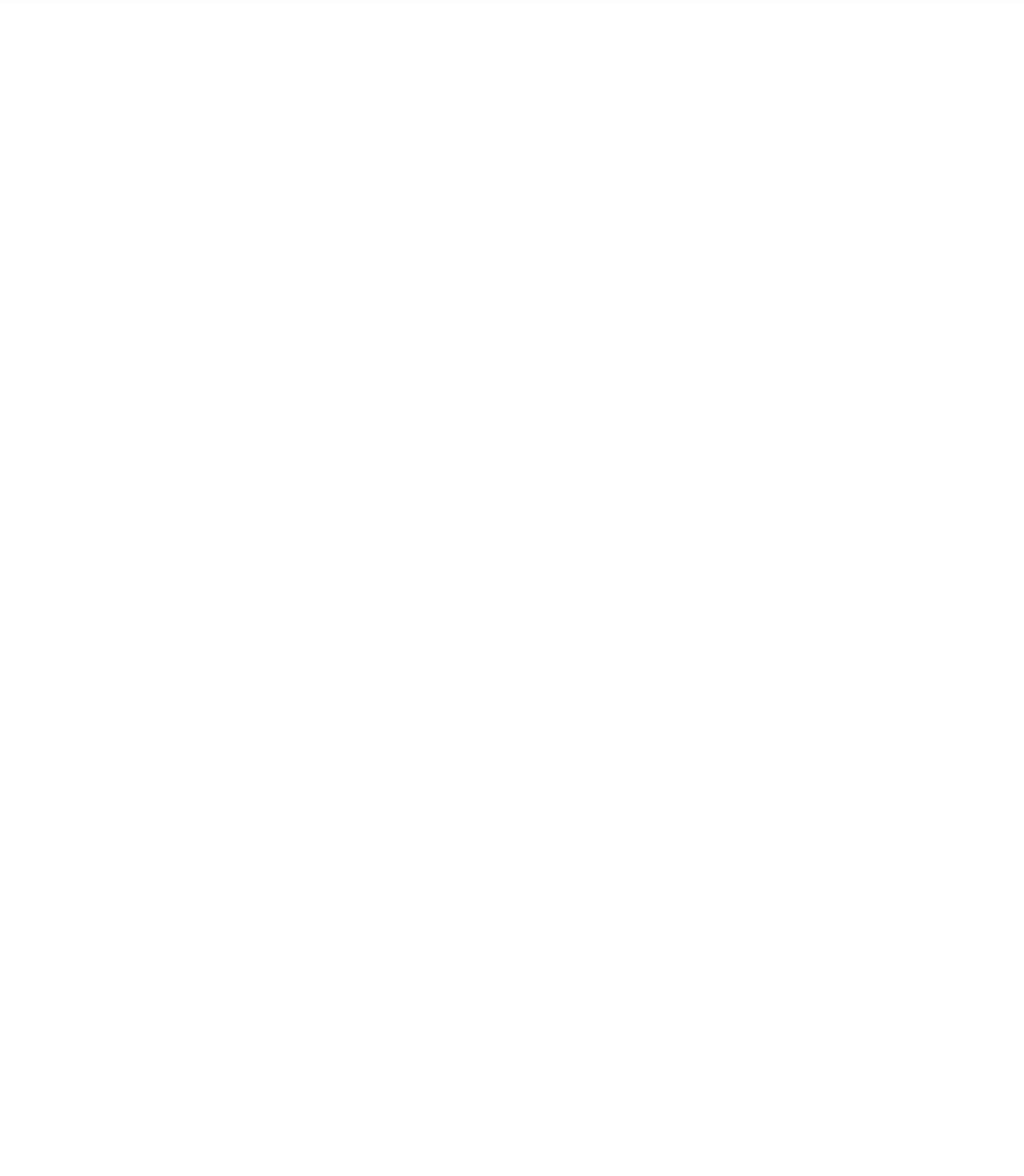
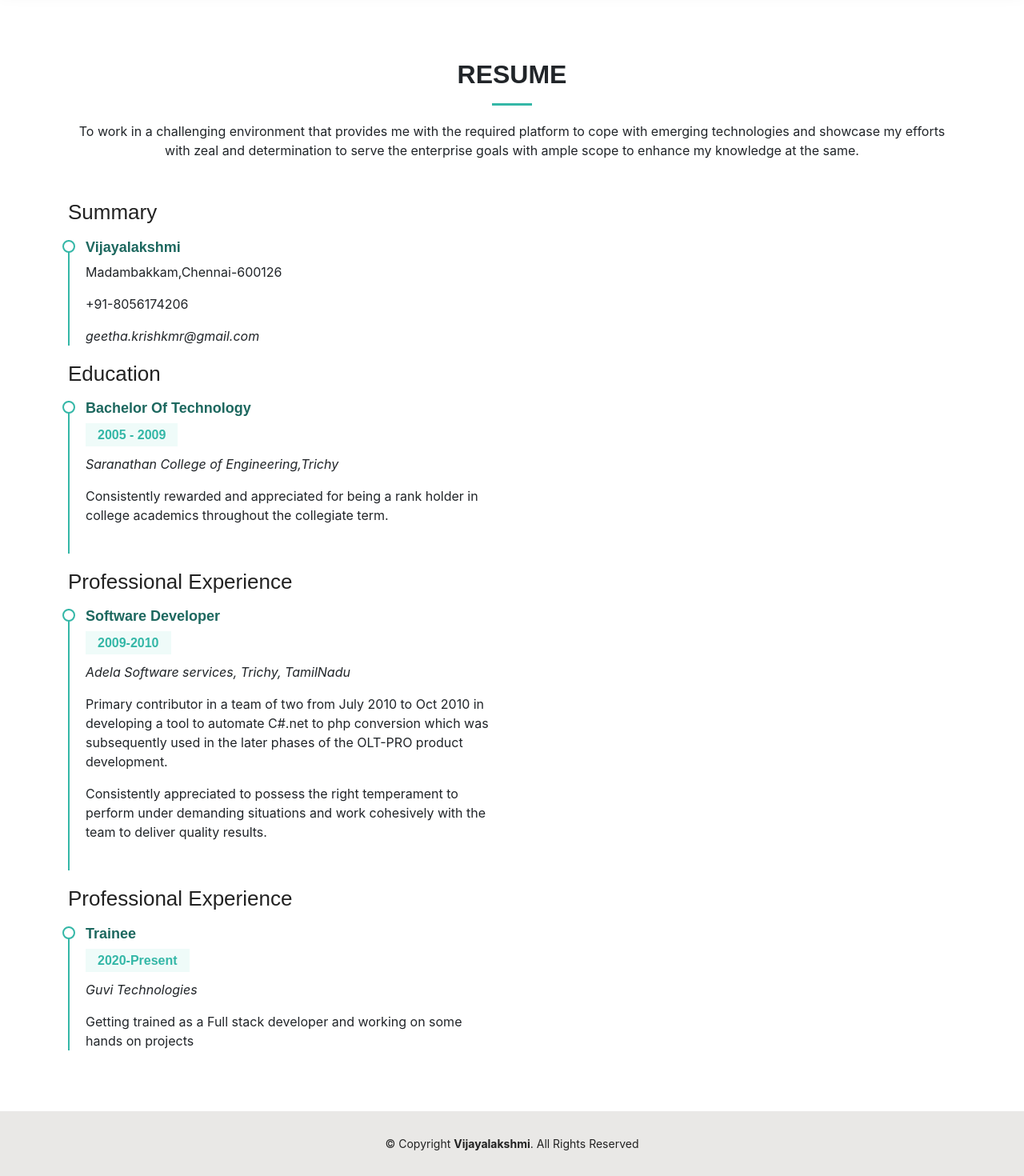
Before and after one commit to Vijayalakshmi-krishna/Vijayalakshmi-Portfolio, an Angular app: page /resume in a window 1280 px wide. Before the commit this address led to /. Shown: the part 84-1554 px from the top of the page at 80% size. Before the commit the page ends 800 px from the top, so only its background shows below. Built offline with nearby package versions, Linux system fonts and the light colour scheme.

Commit message:
version 1.1

```diff
--- a/src/app/about/about.component.html
+++ b/src/app/about/about.component.html
@@ -11,7 +11,7 @@
 
         <div class="row">
           <div class="col-lg-4">
-            <img src="assets/img/about.jpg" class="img-fluid" alt="">
+            <!-- <img src="assets/img/about.jpg" class="img-fluid" alt=""> -->
           </div>
           <div class="col-lg-8 pt-4 pt-lg-0 content">
             <h3>UI/UX Designer</h3>
@@ -24,14 +24,14 @@
                   <li><i class="icofont-rounded-right"></i> <strong>Birthday:</strong>29 April 1988</li>
                   <li><i class="icofont-rounded-right"></i> <strong>Website:</strong> www.example.com</li>
                   <li><i class="icofont-rounded-right"></i> <strong>Phone:</strong> +91 8056174206</li>
-                  <li><i class="icofont-rounded-right"></i> <strong>City:</strong> City : Chennai, TamilNadu , India</li>
+                  <li><i class="icofont-rounded-right"></i> <strong>City:</strong>Chennai, TamilNadu , India</li>
                 </ul>
               </div>
               <div class="col-lg-6">
                 <ul>
                   <!-- <li><i class="icofont-rounded-right"></i> <strong>Age:</strong> 30</li> -->
                   <li><i class="icofont-rounded-right"></i> <strong>Degree:</strong> B.Tech(IT)</li>
-                  <li><i class="icofont-rounded-right"></i> <strong>PhEmailone:</strong> geetha.krishkmr@gmail.com</li>
+                  <li><i class="icofont-rounded-right"></i> <strong>Email:</strong> geetha.krishkmr@gmail.com</li>
                   <li><i class="icofont-rounded-right"></i> <strong>Freelance:</strong> Available</li>
                 </ul>
               </div>
@@ -60,30 +60,30 @@
           <div class="col-lg-6">
 
             <div class="progress">
-              <span class="skill">HTML <i class="val">100%</i></span>
-              <div class="progress-bar-wrap">
+              <span class="skill">HTML </span>
+              <!-- <div class="progress-bar-wrap">
                 <div class="progress-bar" role="progressbar" aria-valuenow="100" aria-valuemin="0" aria-valuemax="100"></div>
-              </div>
+              </div> -->
             </div>
 
             <div class="progress">
-              <span class="skill">CSS <i class="val">90%</i></span>
-              <div class="progress-bar-wrap">
+              <span class="skill">CSS </span>
+              <!-- <div class="progress-bar-wrap">
                 <div class="progress-bar" role="progressbar" aria-valuenow="90" aria-valuemin="0" aria-valuemax="100"></div>
-              </div>
+              </div> -->
             </div>
 
             <div class="progress">
-              <span class="skill">JavaScript <i class="val">75%</i></span>
-              <div class="progress-bar-wrap">
+              <span class="skill">JavaScript </span>
+              <!-- <div class="progress-bar-wrap">
                 <div class="progress-bar" role="progressbar" aria-valuenow="75" aria-valuemin="0" aria-valuemax="100"></div>
-              </div>
+              </div> -->
             </div>
             <div class="progress">
-                <span class="skill">Python <i class="val">75%</i></span>
-                <div class="progress-bar-wrap">
+                <span class="skill">Python</span>
+                <!-- <div class="progress-bar-wrap">
                   <div class="progress-bar" role="progressbar" aria-valuenow="75" aria-valuemin="0" aria-valuemax="100"></div>
-                </div>
+                </div> -->
               </div>
 
           </div>
@@ -91,30 +91,30 @@
           <div class="col-lg-6">
 
             <div class="progress">
-              <span class="skill">Angular <i class="val">80%</i></span>
-              <div class="progress-bar-wrap">
+              <span class="skill">Angular </span>
+              <!-- <div class="progress-bar-wrap">
                 <div class="progress-bar" role="progressbar" aria-valuenow="80" aria-valuemin="0" aria-valuemax="80"></div>
-              </div>
+              </div> -->
             </div>
 
             <div class="progress">
-              <span class="skill">React <i class="val">90%</i></span>
-              <div class="progress-bar-wrap">
+              <span class="skill">React </span>
+              <!-- <div class="progress-bar-wrap">
                 <div class="progress-bar" role="progressbar" aria-valuenow="90" aria-valuemin="0" aria-valuemax="100"></div>
-              </div>
+              </div> -->
             </div>
 
             <div class="progress">
-              <span class="skill">MongoDB <i class="val">55%</i></span>
-              <div class="progress-bar-wrap">
+              <span class="skill">MongoDB </span>
+              <!-- <div class="progress-bar-wrap">
                 <div class="progress-bar" role="progressbar" aria-valuenow="55" aria-valuemin="0" aria-valuemax="100"></div>
-              </div>
+              </div> -->
             </div>
             <div class="progress">
-                <span class="skill">Nodejs <i class="val">55%</i></span>
-                <div class="progress-bar-wrap">
+                <span class="skill">Nodejs</span>
+                <!-- <div class="progress-bar-wrap">
                   <div class="progress-bar" role="progressbar" aria-valuenow="55" aria-valuemin="0" aria-valuemax="100"></div>
-                </div>
+                </div> -->
               </div>
 
 
--- a/src/app/app-routing.module.ts
+++ b/src/app/app-routing.module.ts
@@ -3,6 +3,7 @@
 import { AboutComponent } from './about/about.component';
 import { PortfolioComponent } from './portfolio/portfolio.component';
 import { ContactComponent } from './contact/contact.component';
+import { ResumeComponent } from './resume/resume.component';
 
 const routes: Routes = [
 
@@ -21,6 +22,10 @@
   {
     path:'contact',
     component:ContactComponent
+  },
+  {
+    path:'resume',
+    component:ResumeComponent
   }
 ];
 
--- a/src/app/app.component.html
+++ b/src/app/app.component.html
@@ -1,2 +1,13 @@
 <app-navbar></app-navbar>
 <router-outlet></router-outlet>
+
+<footer id="footer">
+  <div class="container">
+    <div class="copyright">
+      &copy; Copyright <strong><span>Vijayalakshmi</span></strong>. All Rights Reserved
+    </div>
+    <!-- <div class="credits">
+    Designed by <a href="https://bootstrapmade.com/">BootstrapMade</a>
+    </div> -->
+  </div>
+</footer><!-- End  Footer -->
--- a/src/app/app.module.ts
+++ b/src/app/app.module.ts
@@ -7,6 +7,7 @@
 import { NavbarComponent } from './navbar/navbar.component';
 import { PortfolioComponent } from './portfolio/portfolio.component';
 import { ContactComponent } from './contact/contact.component';
+import { ResumeComponent } from './resume/resume.component';
 
 @NgModule({
   declarations: [
@@ -14,7 +15,8 @@
     AboutComponent,
     NavbarComponent,
     PortfolioComponent,
-    ContactComponent
+    ContactComponent,
+    ResumeComponent
   ],
   imports: [
     BrowserModule,
--- a/src/app/navbar/navbar.component.html
+++ b/src/app/navbar/navbar.component.html
@@ -10,6 +10,7 @@
 
           <li><a routerLink="about">About</a></li>
           <li><a routerLink="portfolio">Portfolio</a></li>
+          <li><a routerLink="resume">Resume</a></li>
           <li><a routerLink="contact">Contact</a></li>
         </ul>
       </nav><!-- .nav-menu -->
--- /dev/null
+++ b/src/app/resume/resume.component.html
@@ -0,0 +1,55 @@
+<h1>Resume</h1>
+
+<main id="main">
+    <section id="resume" class="resume">
+        <div class="container" data-aos="fade-up">
+            <div class="section-title">
+                <h2>Resume</h2>
+                <p>To work in a challenging environment that provides me with the required platform to cope with
+                    emerging technologies and showcase my efforts with zeal and determination to serve the enterprise
+                    goals with ample scope to enhance my knowledge at the same.</p>
+            </div>
+            <div class="row">
+                <div class="col-lg-6">
+                    <h3 class="resume-title">Summary</h3>
+                    <div class="resume-item pb-0">
+                        <h4>Vijayalakshmi</h4>
+                        <p>Madambakkam,Chennai-600126</p>
+                        <p>+91-8056174206</p>
+                        <p><em>geetha.krishkmr@gmail.com</em></p>
+
+
+
+                    </div>
+                    <h3 class="resume-title">Education</h3>
+                    <div class="resume-item">
+                        <h4>Bachelor Of Technology</h4>
+                        <h5>2005 - 2009</h5>
+                        <p><em>Saranathan College of Engineering,Trichy</em></p>
+                        <p>Consistently rewarded and appreciated for being a rank holder in college academics throughout
+                            the collegiate term.</p>
+                    </div>
+                    <h3 class="resume-title">Professional Experience</h3>
+                    <div class="resume-item">
+                        <h4>Software Developer</h4>
+                        <h5>2009-2010</h5>
+                        <p><em>Adela Software services, Trichy, TamilNadu </em></p>
+                        <p>Primary contributor in a team of two from July 2010 to Oct 2010 in developing a tool to
+                            automate C#.net to php conversion which was subsequently used in the later phases of the
+                            OLT-PRO product development.</p>
+                        <p>Consistently appreciated to possess the right temperament to perform under demanding
+                            situations and work cohesively with the team to deliver quality results.</p>
+                    </div>
+                    <h3 class="resume-title">Professional Experience</h3>
+                    <div class="resume-item">
+                        <h4>Trainee</h4>
+                        <h5>2020-Present</h5>
+                        <p><em>Guvi Technologies</em></p>
+                        <p>Getting trained as a Full stack developer and working on some hands on projects</p>
+                    </div>
+                </div>
+
+            </div>
+        </div>
+    </section>
+</main>
--- /dev/null
+++ b/src/app/resume/resume.component.ts
@@ -0,0 +1,15 @@
+import { Component, OnInit } from '@angular/core';
+
+@Component({
+  selector: 'app-resume',
+  templateUrl: './resume.component.html',
+  styleUrls: ['./resume.component.css']
+})
+export class ResumeComponent implements OnInit {
+
+  constructor() { }
+
+  ngOnInit(): void {
+  }
+
+}
```
Also changed, not shown: src/app/portfolio/portfolio.component.html (+10 -10 lines), src/app/resume/resume.component.css (added), 1 other file (tests, documents, lock files or other folders).
